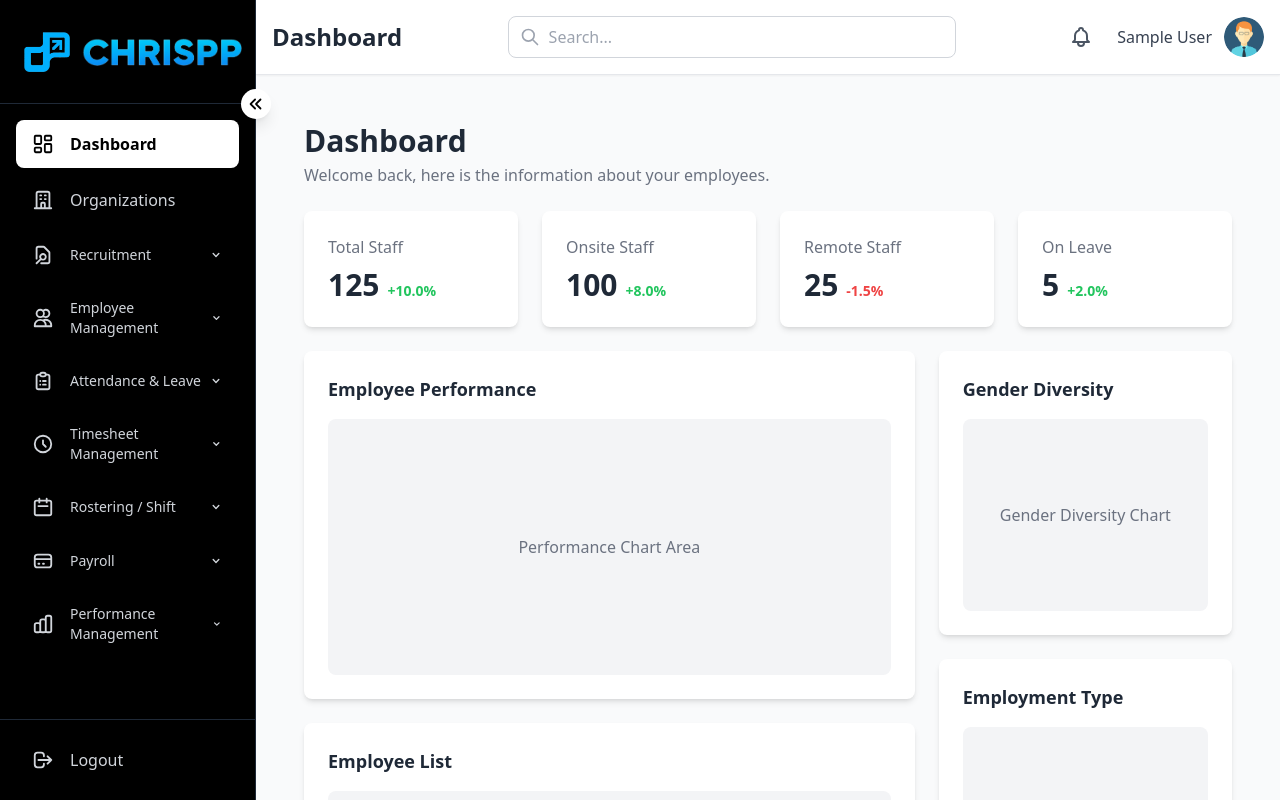
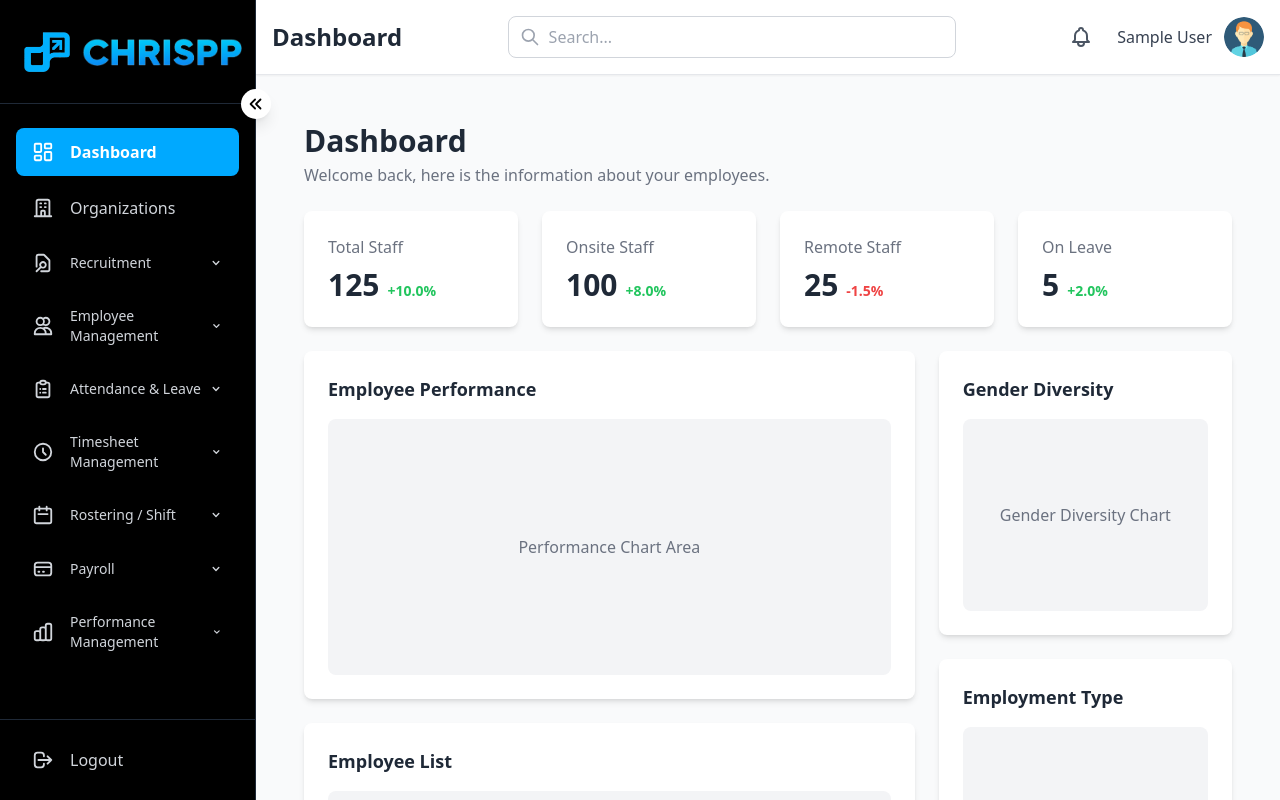
Before and after one commit to soujanya83/HRMS-REACT, a React (Vite) app: page /dashboard in a window 1280 px wide. Shown: the top 800 px of the page. Built offline with nearby package versions, Linux system fonts and the light colour scheme; sample sign-in values are in the browser's storage.

Commit message:
fix color

```diff
--- a/src/components/Sidebar.jsx
+++ b/src/components/Sidebar.jsx
@@ -16,8 +16,7 @@ import {
     HiOutlineViewGrid, HiOutlineBell, HiOutlineCog, HiOutlineCash,
     HiOutlineMinusCircle, HiOutlinePrinter, HiOutlineGift, HiOutlineFlag,
     HiOutlineChartPie, HiOutlineAnnotation, HiOutlineSpeakerphone,
-    HiChevronDoubleLeft,
-    HiChevronDoubleRight
+    HiChevronDoubleLeft, HiChevronDoubleRight
 } from "react-icons/hi";
 
 // --- Navigation Data ---
@@ -114,8 +113,14 @@ const Sidebar = ({ isSidebarOpen, setSidebarOpen, onLogout, isCollapsed, setIsCo
     const getNavLinkClass = ({ isActive }) => {
         const collapsedClass = isCollapsed ? 'justify-center' : '';
         return isActive
-            ? `${linkStyle} bg-white text-black font-semibold shadow-lg ${collapsedClass}`
+            ? `${linkStyle} bg-brand-blue text-white font-semibold shadow-lg ${collapsedClass}`
             : `${linkStyle} text-gray-300 font-medium hover:bg-white hover:text-black ${collapsedClass}`;
+    };
+
+    const getSubNavLinkClass = ({ isActive }) => {
+        return isActive
+            ? `flex items-center w-full px-4 py-2.5 my-1 rounded-lg text-sm bg-brand-blue text-white font-semibold`
+            : `flex items-center w-full px-4 py-2.5 my-1 rounded-lg text-sm text-gray-400 hover:bg-white hover:text-black`;
     };
 
     return (
@@ -126,14 +131,12 @@ const Sidebar = ({ isSidebarOpen, setSidebarOpen, onLogout, isCollapsed, setIsCo
             ></div>
 
             <div
-                className={`fixed inset-y-0 left-0 bg-black border-r border-gray-800 flex flex-col justify-between z-30 transition-all duration-300 ease-in-out
-                md:sticky md:top-0 md:h-screen
+                className={`relative bg-black border-r border-gray-800 flex flex-col justify-between z-30 transition-all duration-300 ease-in-out md:sticky md:top-0 md:h-screen
                 ${isCollapsed ? 'md:w-24' : 'md:w-64'}
                 ${isSidebarOpen ? 'translate-x-0 w-64' : '-translate-x-full w-64'}
                 md:translate-x-0`}
             >
-                {/* This wrapper is for the main content and allows the collapse button to be positioned correctly */}
-                <div className="relative h-full flex flex-col">
+                {/* THE FIX: Moved the collapse button here, outside the scrolling container */}
                 <div className="absolute top-[104px] -right-4 -translate-y-1/2 hidden md:block z-10">
                     <button
                         onClick={() => setIsCollapsed(!isCollapsed)}
@@ -144,9 +147,7 @@ const Sidebar = ({ isSidebarOpen, setSidebarOpen, onLogout, isCollapsed, setIsCo
                     </button>
                 </div>
 
-                    {/* THE FIX: Added the `scrollbar-hide` class to this container */}
                 <div className="flex-1 flex flex-col overflow-y-auto scrollbar-hide">
-                        <div>
                     <div className="flex items-center p-6 border-b border-gray-800 h-[104px] justify-center">
                         <Link to="/dashboard" className="flex items-center">
                             <img src={logoIcon} alt="CHRISPP Icon" className="h-10 w-auto flex-shrink-0" />
@@ -174,7 +175,7 @@ const Sidebar = ({ isSidebarOpen, setSidebarOpen, onLogout, isCollapsed, setIsCo
                                         <div className={`transition-all duration-300 ease-in-out overflow-hidden ${openMenu === link.name && !isCollapsed ? 'max-h-screen' : 'max-h-0'}`}>
                                             <div className="py-2 pl-4">
                                                 {link.children.map((child) => (
-                                                           <NavLink key={child.name} to={child.path} end className={({isActive}) => `flex items-center w-full px-4 py-2.5 my-1 rounded-lg text-sm transition-colors duration-200 ${isActive ? 'bg-white text-black font-semibold' : 'text-gray-400 hover:text-white'}`}>
+                                                   <NavLink key={child.name} to={child.path} end className={getSubNavLinkClass}>
                                                         <child.icon size={18} className="mr-3 flex-shrink-0" />
                                                         {child.name}
                                                    </NavLink>
@@ -187,7 +188,6 @@ const Sidebar = ({ isSidebarOpen, setSidebarOpen, onLogout, isCollapsed, setIsCo
                         ))}
                     </nav>
                 </div>
-                    </div>
 
                 <div className="p-4 border-t border-gray-800">
                     <button onClick={handleLogoutClick} className={`flex items-center w-full px-4 py-3 rounded-lg text-gray-300 font-medium hover:bg-white hover:text-red-600 transition-colors duration-200 ${isCollapsed ? 'justify-center' : ''}`}>
@@ -196,7 +196,6 @@ const Sidebar = ({ isSidebarOpen, setSidebarOpen, onLogout, isCollapsed, setIsCo
                     </button>
                 </div>
             </div>
-            </div>
         </>
     );
 };
--- a/tailwind.config.js
+++ b/tailwind.config.js
@@ -1,11 +1,19 @@
-/** @type {import('tailwindcss').Config} */
+/* eslint-disable no-undef */
+
 export default {
   content: [
     "./index.html",
     "./src/**/*.{js,ts,jsx,tsx}",
   ],
   theme: {
-    extend: {},
+    extend: {
+
+      colors: {
+        'brand-blue': '#00A9FF',
+      }
+    },
   },
-  plugins: [require('tailwind-scrollbar-hide')],
+  plugins: [
+    require('tailwind-scrollbar-hide')
+  ],
 }
```
Lines whose indentation alone changed are shown as unchanged.
